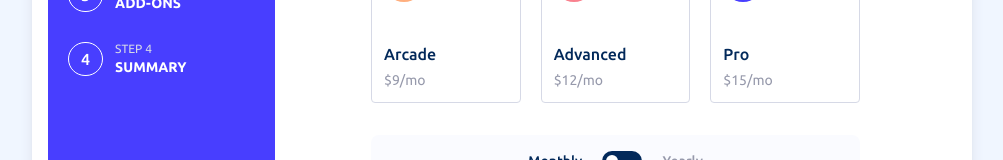
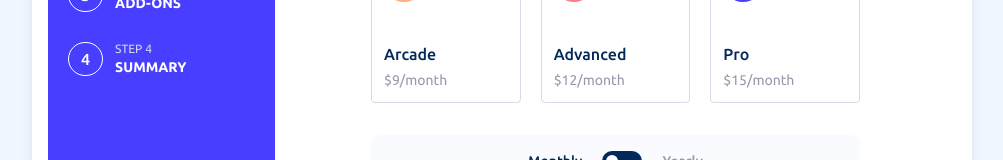
Before and after one commit to revuwem/multi-step-form, a React (Vite) app: page /plan in a window 1280 px wide. Shown: the part 287-447 px from the top of the page, without its empty margins (138-1141 px from the left). Built offline with nearby package versions, Linux system fonts and the light colour scheme.

Commit message:
feat(pages/Plan): fetch plan data and render form fields

```diff
--- a/src/pages/Plan/Plan.tsx
+++ b/src/pages/Plan/Plan.tsx
@@ -7,12 +7,21 @@ import PlanRadioButton from "../../features/PlanRadioButton/PlanRadioButton";
 import { Link, useNavigate } from "react-router-dom";
 import { useSubscriptionState } from "../../shared/context/Subscription/SubscriptionContext";
 import { SubmitHandler, useForm } from "react-hook-form";
+import useSWR from "swr";
+import { getSubscriptionPlan } from "../../shared/api";
 
 const Plan: React.FC<{}> = () => {
+  const {
+    data: planData,
+    error,
+    isLoading,
+  } = useSWR<IPlan[]>("/subscription/plan", getSubscriptionPlan);
+
   const { state, setState } = useSubscriptionState();
   const { handleSubmit, control } = useForm<ISubscription>({
     defaultValues: state,
   });
+
   const navigate = useNavigate();
 
   const onSubmit: SubmitHandler<ISubscription> = (data) => {
@@ -30,39 +39,22 @@ const Plan: React.FC<{}> = () => {
       </Paragraph>
       <form action="">
         <div className="mb-8 grid grid-cols-3 gap-5">
+          {planData &&
+            planData.length > 0 &&
+            planData.map((plan) => (
               <PlanRadioButton
-            id="plan-arcade"
+                key={`plan-${plan.id}`}
+                id={`plan-${plan.id}`}
                 name="plan"
-            value="arcade"
+                value={plan.id}
                 control={control}
                 content={{
-              title: "Arcade",
-              label: "$9/mo",
-              iconSrc: "/assets/images/icon-arcade.svg",
+                  title: plan.name,
+                  label: `$${plan.price[state.period]}/${state.period}`,
+                  iconSrc: plan.icon,
                 }}
               />
-          <PlanRadioButton
-            id="plan-advanced"
-            name="plan"
-            value="advanced"
-            control={control}
-            content={{
-              title: "Advanced",
-              label: "$12/mo",
-              iconSrc: "/assets/images/icon-advanced.svg",
-            }}
-          />
-          <PlanRadioButton
-            id="plan-pro"
-            name="plan"
-            value="pro"
-            control={control}
-            content={{
-              title: "Pro",
-              label: "$15/mo",
-              iconSrc: "/assets/images/icon-pro.svg",
-            }}
-          />
+            ))}
         </div>
         <PeriodSwitch name="period" control={control} />
       </form>
```
Lines whose indentation alone changed are shown as unchanged.
